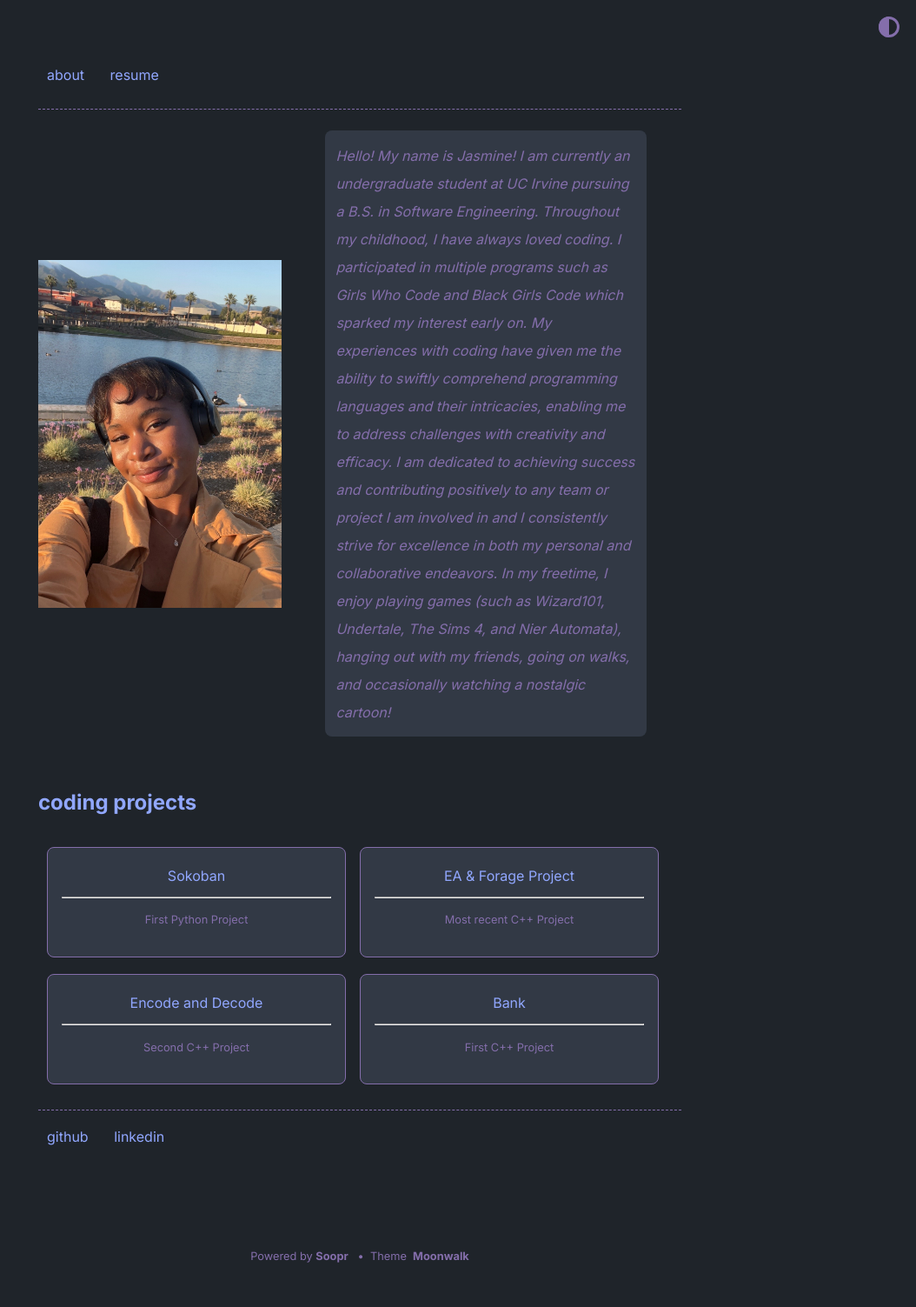
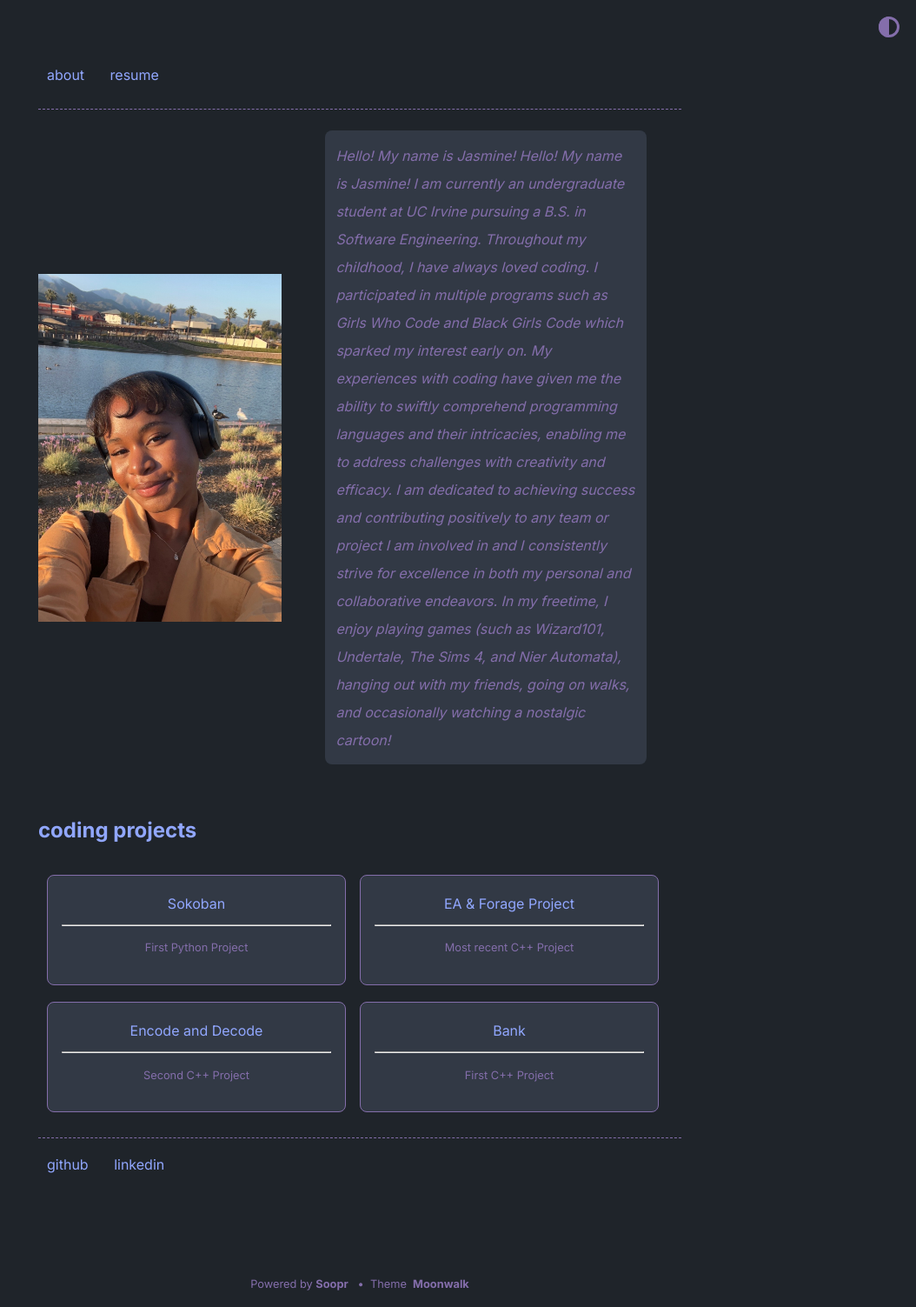
Before and after one commit to jshields06/jshields06.github.io, a Jekyll site: the page built from index.md, in a window 1280 px wide. Shown: the whole page at 87% size, without its empty margins (226-1280 px from the left). Built offline with Jekyll 4.4.1, drawn with Linux system fonts in a browser that asks for light colours; before the commit the page ends 1471 px from its top, so only the background shows below that.

Commit message:
update text

```diff
--- a/_layouts/home.html
+++ b/_layouts/home.html
@@ -11,6 +11,9 @@ layout: default
     <div class="blockquote-container">
         <img src="images/pictureofme.png" width="300" height= "400" alt="picture of me" class="blockquote-image">
         <blockquote>
+            <em>Hello! My name is Jasmine!
+
+                </em>
             {{ site.description }}
         </blockquote>
     </div>
```
